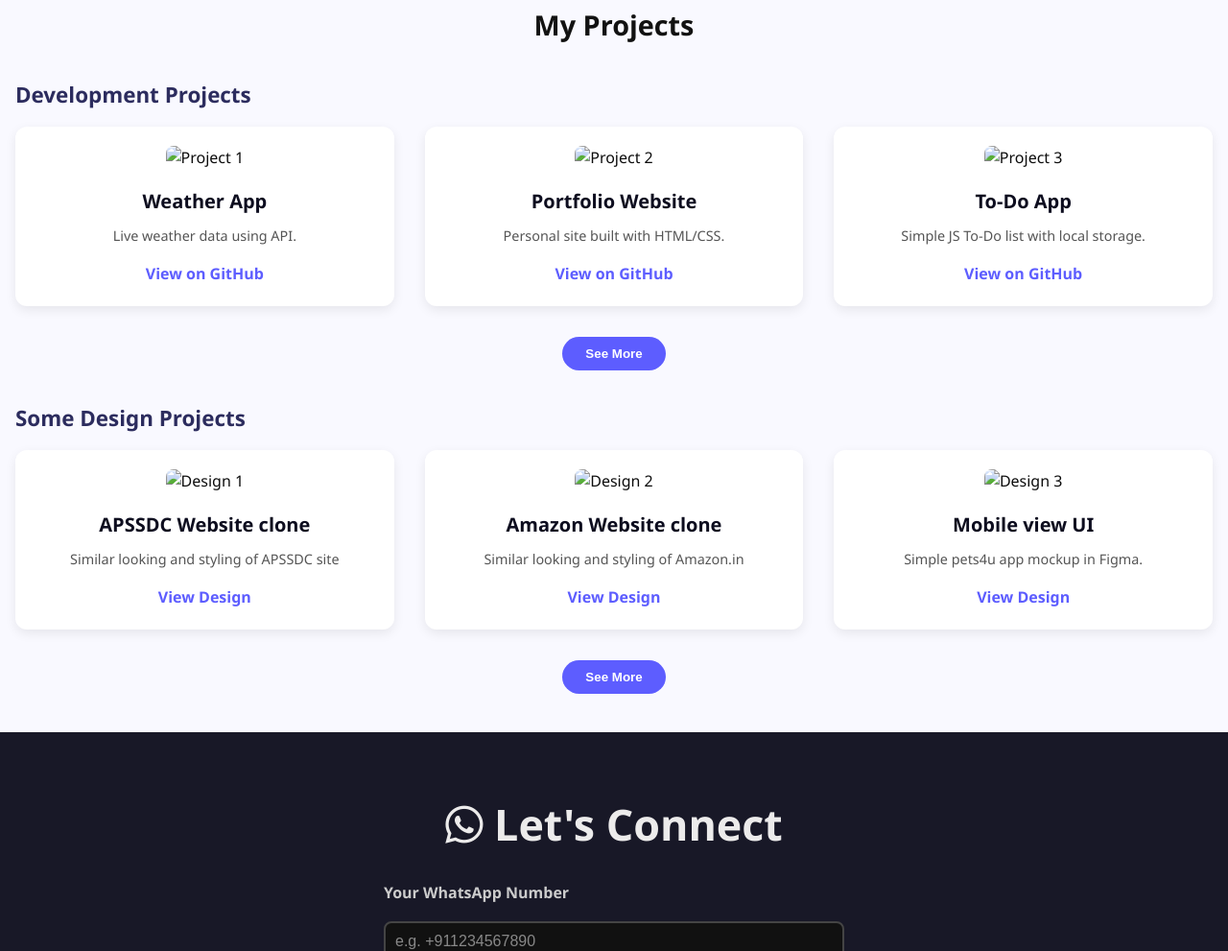
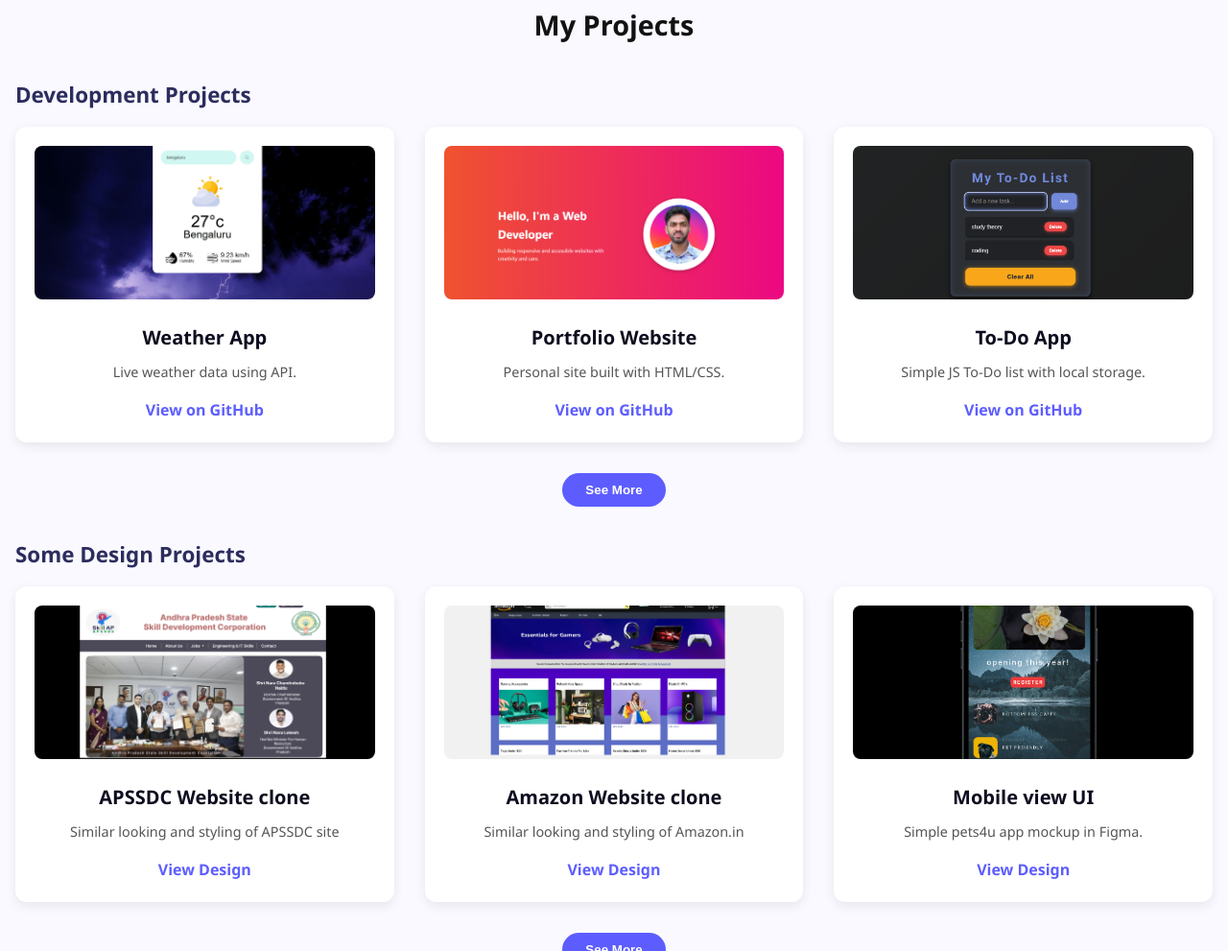
Before and after one commit to Sudeep1502/portfolio-site, a plain HTML site: page index.html in a window 1280 px wide. Shown: the part 1018-2009 px from the top of the page at 96% size. Drawn offline with nearby package versions, Linux system fonts and the light colour scheme; the site is published under a folder, as on GitHub Pages, so addresses that start at the root find nothing; a web font is replaced by a local one.

Commit message:
Update index.html

```diff
--- a/index.html
+++ b/index.html
@@ -74,21 +74,21 @@
   <div class="project-grid" id="dev-projects">
     <!-- Visible Dev Projects -->
     <div class="project-card" data-aos="fade-up">
-      <img src="/assets/weather.png" alt="Project 1" />
+      <img src="assets/weather.png" alt="Project 1" />
       <h3>Weather App</h3>
       <p>Live weather data using API.</p>
       <a href="https://github.com/Sudeep1502/WeatheApp.git" target="_blank">View on GitHub</a>
     </div>
 
     <div class="project-card" data-aos="fade-up">
-      <img src="/assets/portfolio.png" alt="Project 2" />
+      <img src="assets/portfolio.png" alt="Project 2" />
       <h3>Portfolio Website</h3>
       <p>Personal site built with HTML/CSS.</p>
       <a href="https://github.com/Sudeep1502/ResponsivePortfolio.git" target="_blank">View on GitHub</a>
     </div>
 
     <div class="project-card" data-aos="fade-up">
-      <img src="/assets/to-do.png" alt="Project 3" />
+      <img src="assets/to-do.png" alt="Project 3" />
       <h3>To-Do App</h3>
       <p>Simple JS To-Do list with local storage.</p>
       <a href="https://github.com/Sudeep1502/To-DoApp.git" target="_blank">View on GitHub</a>
@@ -96,21 +96,21 @@
 
     <!-- Hidden Dev Projects -->
     <div class="project-card hidden" data-aos="fade-up">
-      <img src="/assets/navbar.png" alt="Project 4" />
+      <img src="assets/navbar.png" alt="Project 4" />
       <h3>Responsive Nav-Bar</h3>
       <p>Interactive Navigation menu</p>
       <a href="https://github.com/Sudeep1502/ResponsiveLandingPage.git" target="_blank">View on GitHub</a>
     </div>
 
     <div class="project-card hidden" data-aos="fade-up">
-      <img src="/assets/tic tac toe.png" alt="Project 5" />
+      <img src="assets/tic tac toe.png" alt="Project 5" />
       <h3>Tic Tac Toe</h3>
       <p>2 Player tic tac toe game.</p>
       <a href="https://github.com/Sudeep1502/TicTacToe.git" target="_blank">View on GitHub</a>
     </div>
 
       <div class="project-card hidden" data-aos="fade-up">
-      <img src="/assets/formvalid.png" alt="Project 6" />
+      <img src="assets/formvalid.png" alt="Project 6" />
       <h3>Form Validation</h3>
       <p>Signup and Login form validation.</p>
       <a href="https://github.com/Sudeep1502/FormValidation.git" target="_blank">View on GitHub</a>
@@ -124,21 +124,21 @@
   <div class="project-grid" id="design-projects">
     <!-- Visible Design Projects -->
     <div class="project-card" data-aos="fade-up">
-      <img src="/assets/APclone.png" alt="Design 1" />
+      <img src="assets/APclone.png" alt="Design 1" />
       <h3>APSSDC Website clone</h3>
       <p>Similar looking and styling of APSSDC site</p>
       <a href="https://www.figma.com/proto/t8LV43QnnuEJ7jbBiBpu2M/Project-1?node-id=0-1&t=xNS7HczX39AYrWbv-1" target="_blank">View Design</a>
     </div>
 
     <div class="project-card" data-aos="fade-up">
-      <img src="/assets/AMznclone.png" alt="Design 2" />
+      <img src="assets/AMznclone.png" alt="Design 2" />
       <h3>Amazon Website clone</h3>
       <p>Similar looking and styling of Amazon.in</p>
       <a href="https://www.figma.com/proto/hj6cDujJPFaPvcc8zUD6j5/Project2-AmazonCone?t=xNS7HczX39AYrWbv-1" target="_blank">View Design</a>
     </div>
 
     <div class="project-card" data-aos="fade-up">
-      <img src="/assets/pets4u.png" alt="Design 3" />
+      <img src="assets/pets4u.png" alt="Design 3" />
       <h3>Mobile view UI</h3>
       <p>Simple pets4u app mockup in Figma.</p>
       <a href="https://www.figma.com/proto/oqtwecNky4cYFrSxlpHeAC/co-working?node-id=2-2&t=iX8QSPQ2oJPhyu6P-1" target="_blank">View Design</a>
```
